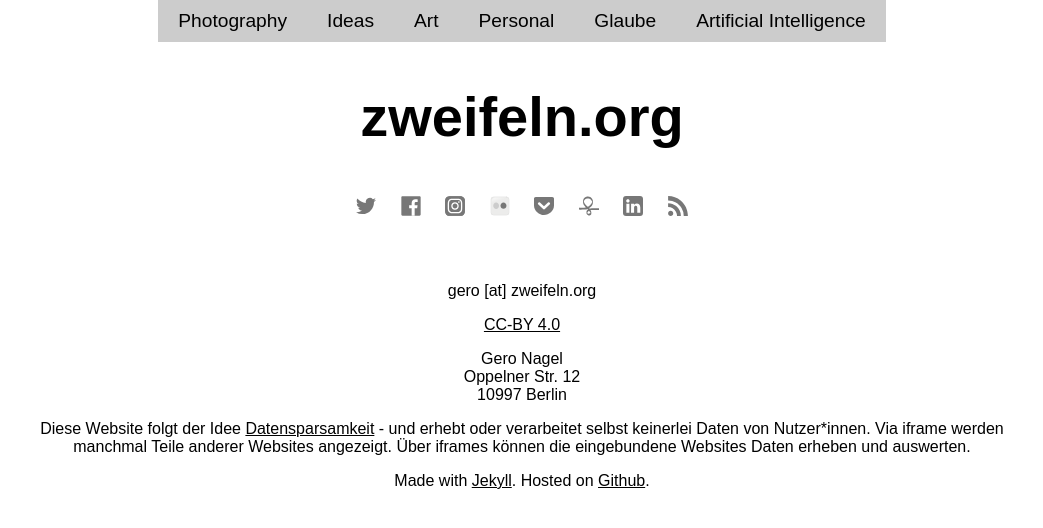
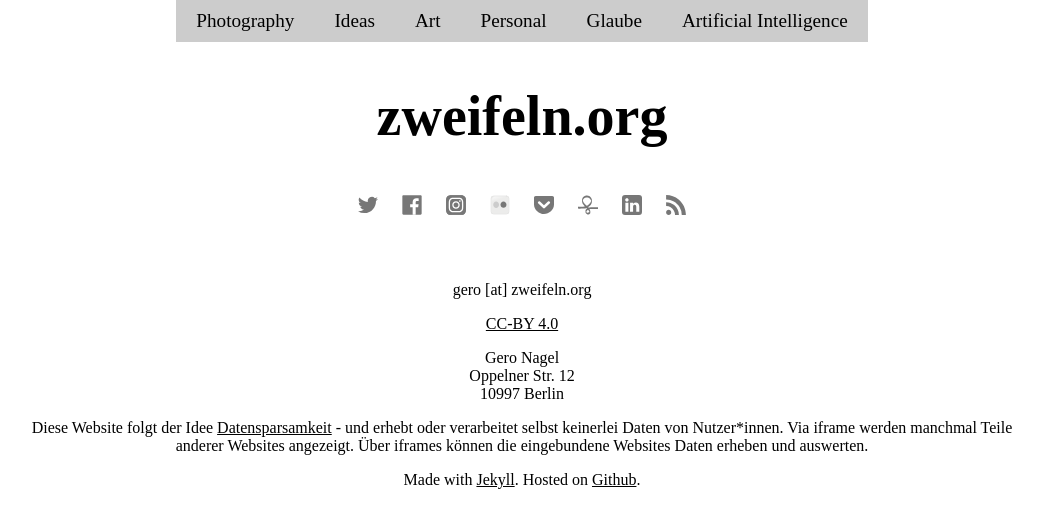
Before and after one commit to zweifeln/zweifeln.github.io, a Jekyll site: the page built from index.html, in a window 1280 px wide. Shown: the top 528 px of the page, without its empty margins (118-1161 px from the left). Built offline with Jekyll 4.4.1, drawn with Linux system fonts in a browser that asks for light colours.

Commit message:
Font: Liberation Serif

```diff
--- a/css/style.scss
+++ b/css/style.scss
@@ -6,7 +6,7 @@
 
 
 body {
-	font-family: sans-serif;
+	font-family: Liberation Serif;
 	margin-left: 5px;
 	margin-right: 5px;
 	padding-left: 0px;
```
